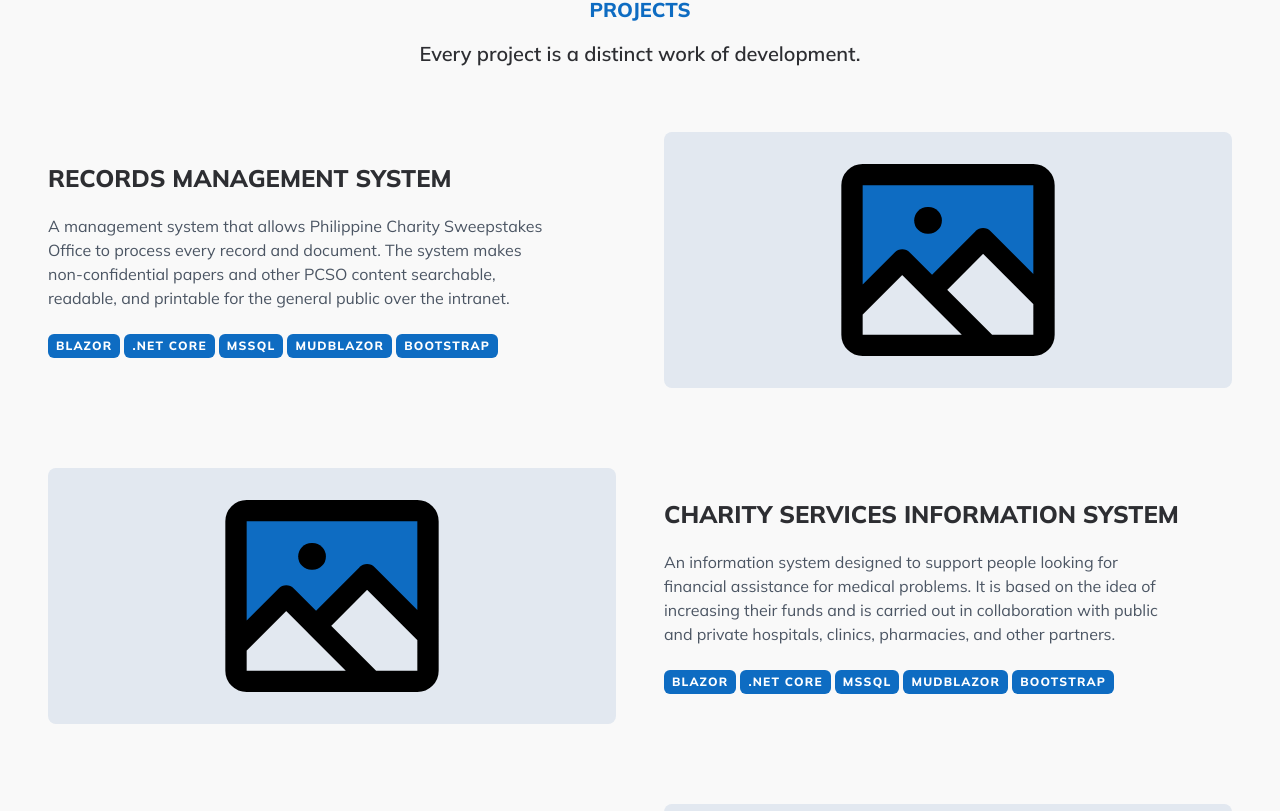
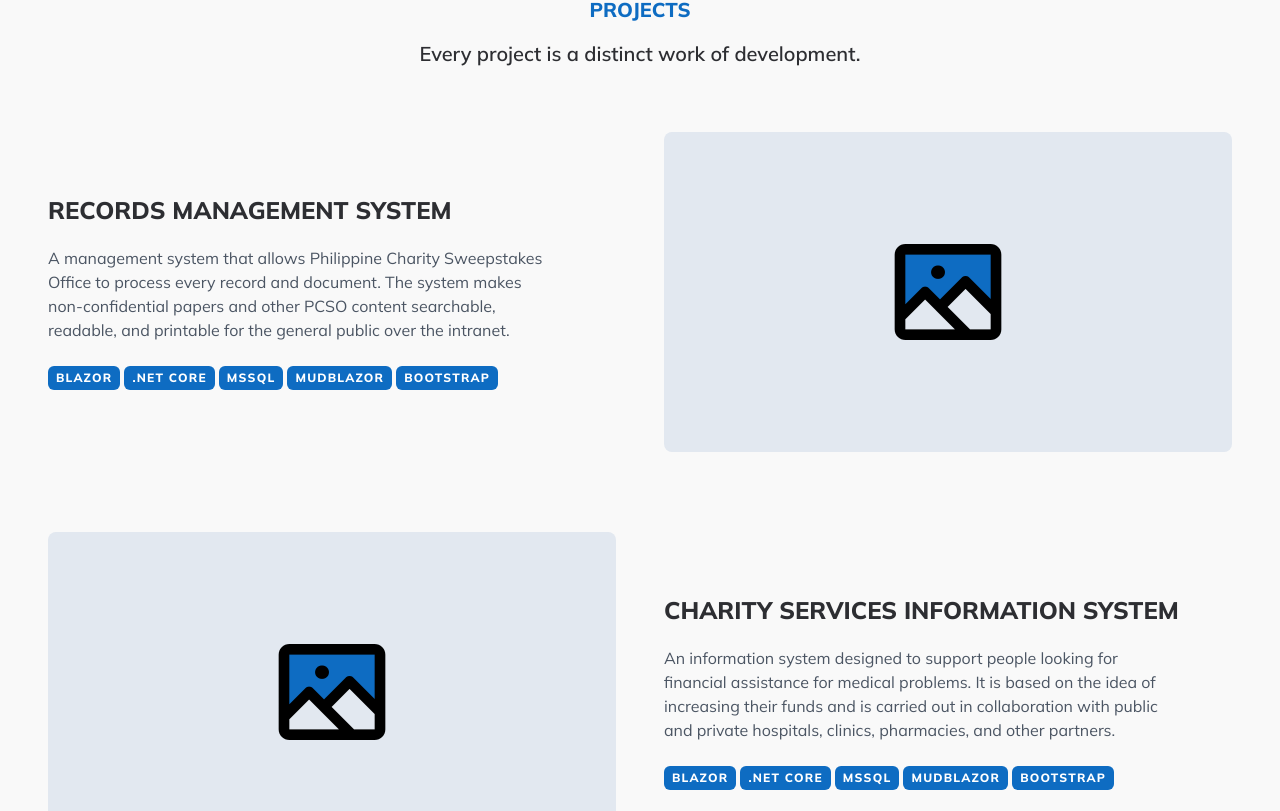
Before and after one commit to jerickdelarosa/vue-portfolio, a Vue app: page / in a window 1280 px wide. Shown: the part 1592-2403 px from the top of the page. Built offline with nearby package versions, Linux system fonts and the light colour scheme.

Commit message:
small update on project image
- creation of image template

```diff
--- a/src/components/sections/PortfolioSection.vue
+++ b/src/components/sections/PortfolioSection.vue
@@ -15,9 +15,11 @@
 
 
                     <div :class="`space-y-6 lg:space-y-0 lg:flex lg:items-center lg:gap-12 ${(projectList.length - 1) > index ? 'mb-20' : ''}  text-center lg:text-start`" v-for="(project, index) in projectList" :key="`project-${index}`">
-                        <div :class="`lg:w-6/12 ${(index %= 2) == 0 ? 'order-1 lg:order-2' : ''} flex justify-center bg-slate-200 rounded-lg`">
-                            <!-- <img src="https://images.unsplash.com/photo-1498050108023-c5249f4df085?q=80&w=2072&auto=format&fit=crop&ixlib=rb-4.0.3&ixid=M3wxMjA3fDB8MHxwaG90by1wYWdlfHx8fGVufDB8fHx8fA%3D%3D" alt="project-img" loading="lazy" class="rounded-lg h-auto md:w-[28rem] lg:w-auto"> -->
-                            <img src="../../assets/images/image-frame.png" alt="project-img" loading="lazy" class="rounded-lg h-auto md:w-[16rem] lg:w-auto">
+                        <!-- <div :class="`lg:w-6/12 ${(index %= 2) == 0 ? 'order-1 lg:order-2' : ''} flex justify-center bg-slate-200 rounded-lg`">
+                            <img src="https://images.unsplash.com/photo-1498050108023-c5249f4df085?q=80&w=2072&auto=format&fit=crop&ixlib=rb-4.0.3&ixid=M3wxMjA3fDB8MHxwaG90by1wYWdlfHx8fGVufDB8fHx8fA%3D%3D" alt="project-img" loading="lazy" class="rounded-lg h-auto md:w-[28rem] lg:w-auto">
+                        </div> -->
+                        <div :class="`lg:w-6/12 ${(index %= 2) == 0 ? 'order-1 lg:order-2' : ''} flex justify-center items-center bg-slate-200 rounded-lg h-[12rem] md:h-[20rem]`">
+                            <img src="../../assets/images/image-frame.png" alt="project-img" loading="lazy" class="rounded-lg h-32 w-32">
                         </div>
 
                         <div :class="`lg:w-6/12 ${(index %= 2) == 0 ? 'order-2 lg:order-1' : ''}`">
```
